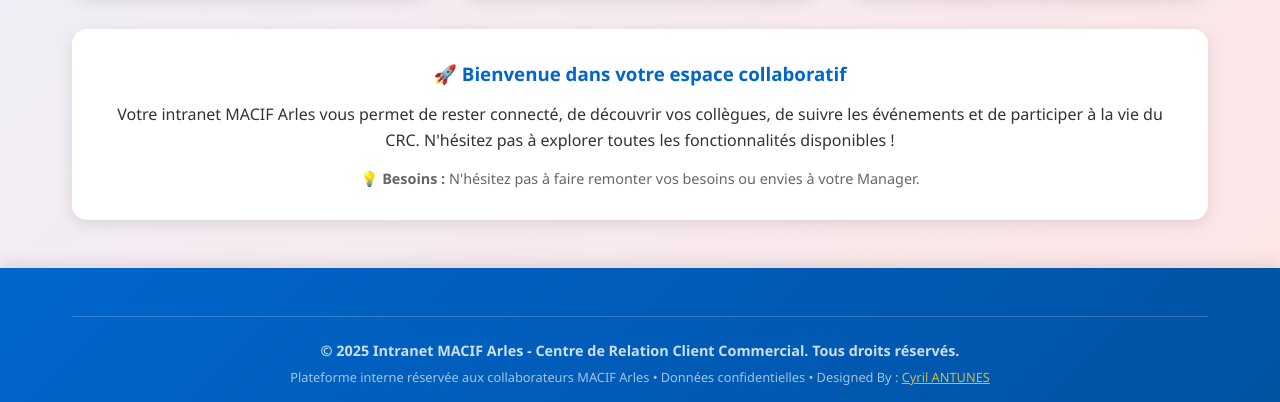
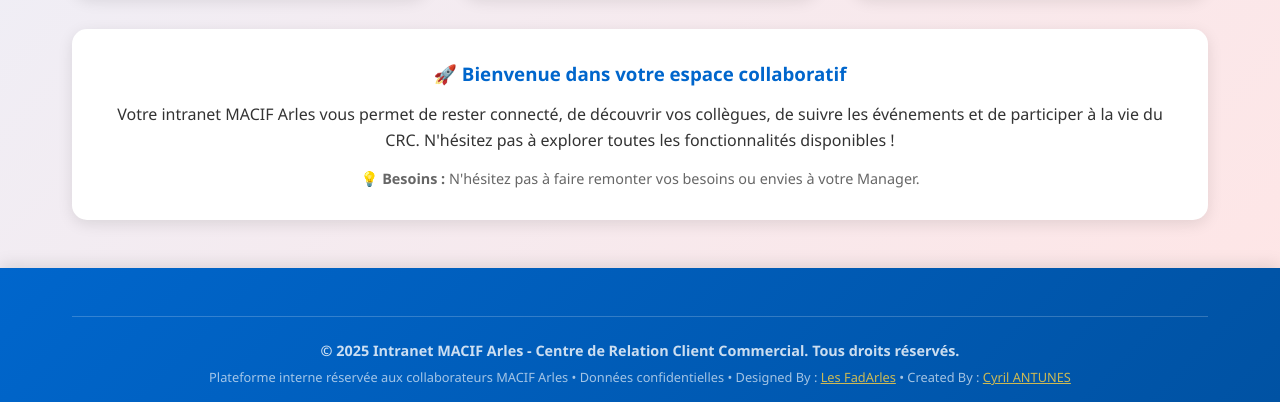
Before and after one commit to MacifArles/MacifArles.github.io, a plain HTML site: page index.html in a window 1280 px wide. Shown: the part 1042-1444 px from the top of the page. Drawn offline with Linux system fonts and the light colour scheme.

Commit message:
Update index.html

```diff
--- a/index.html
+++ b/index.html
@@ -2798,7 +2798,7 @@
             <div class="footer-bottom">
                 <p><strong>© 2025 Intranet MACIF Arles - Centre de Relation Client Commercial. Tous droits réservés.</strong></p>
                 <p style="margin-top: 0.5rem; font-size: 0.8rem; opacity: 0.8;">
-                    Plateforme interne réservée aux collaborateurs MACIF Arles • Données confidentielles • Designed By : <a href="mailto:macifarles@gmail.com" style="color: var(--macif-yellow);">Cyril ANTUNES</a>
+                    Plateforme interne réservée aux collaborateurs MACIF Arles • Données confidentielles • Designed By : <a href="mailto:cyril.antunes@macif.fr" style="color: var(--macif-yellow);">Les FadArles</a> • Created By : <a href="mailto:cyril.antunes@macif.fr" style="color: var(--macif-yellow);">Cyril ANTUNES</a>
                 </p>
             </div>
         </div>
```
